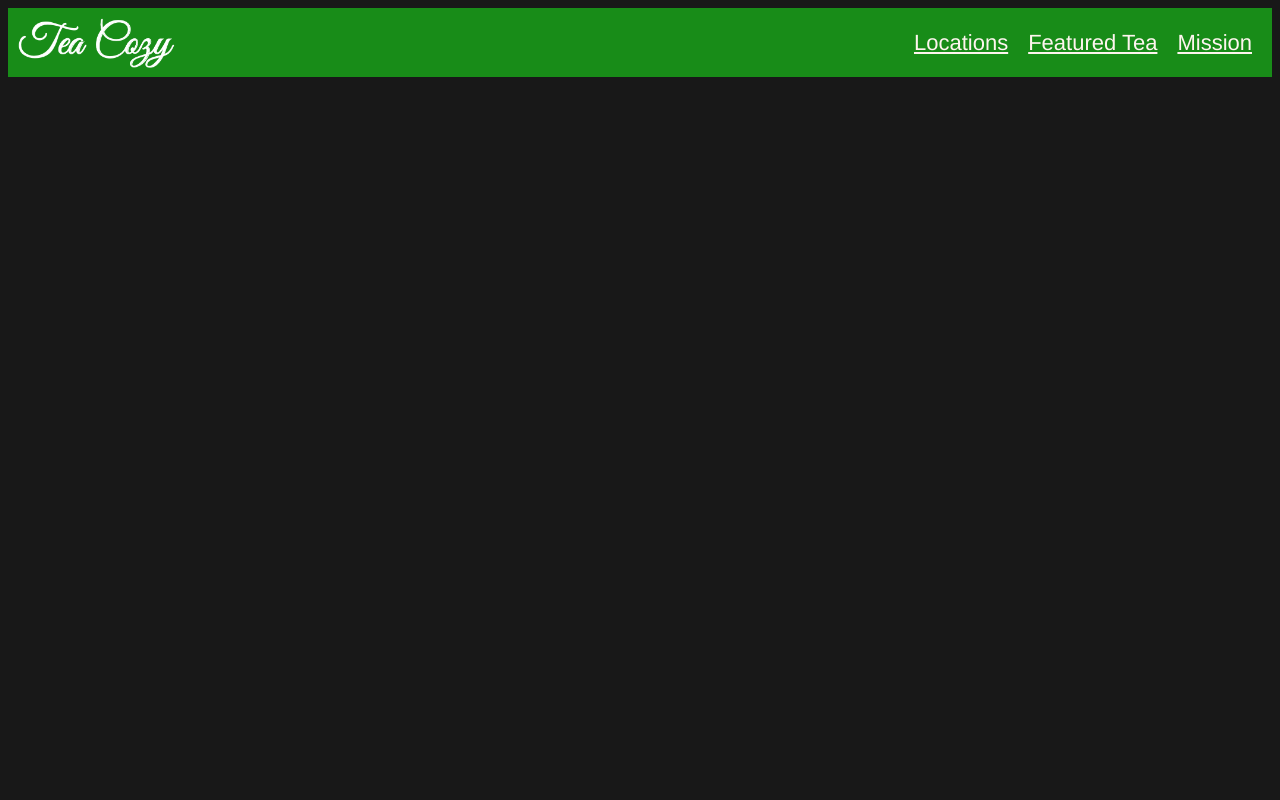
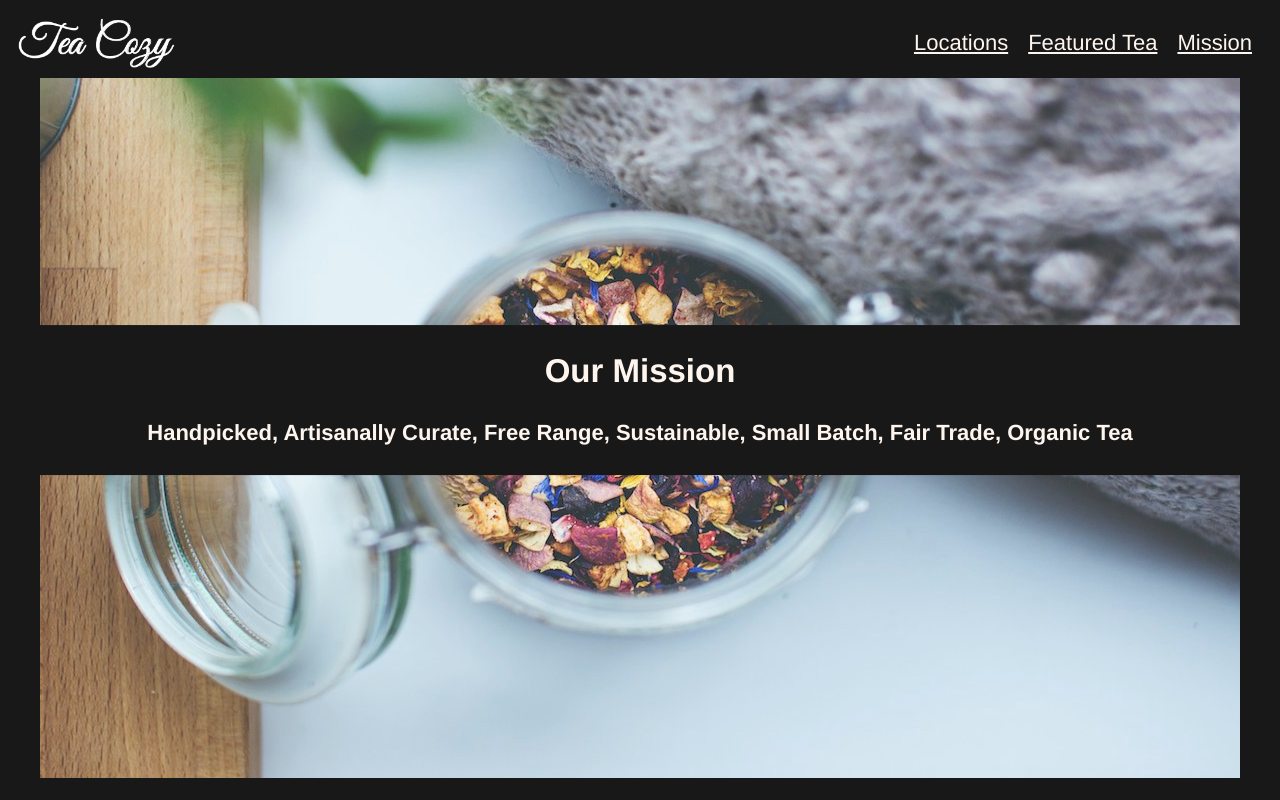
Before and after one commit to mattburnett-repo/tea-cozy, a plain HTML site: page index.html in a window 1280 px wide. Drawn offline with Linux system fonts and the light colour scheme.

Commit message:
first iteration on mission section. image and text centering are still off

```diff
--- a/index.html
+++ b/index.html
@@ -15,10 +15,17 @@
         <a href="#locations">Locations</a>
     </nav>
 
-    <!-- <section class="mission">
-        <p>Mission</p>
+    <section class="mission">
+        <div class="container">
+            <img src="./images/img-mission-background.jpeg">
+            <div class="overlayText">
+                <h2>Our Mission</h2>
+                <h4>Handpicked, Artisanally Curate, Free Range, Sustainable, Small Batch, Fair Trade, Organic Tea</h4>
+            </div>
+        </div>
     </section>
-    <section class="featuredTea">
+
+    <!-- <section class="featuredTea">
         <p>Tea of the month</p>
     </section>
     <section class="locations">
--- a/style.css
+++ b/style.css
@@ -16,7 +16,7 @@ html {
 nav {
     width: 100%;  /* i'm assuming full width */
     height: 69px; /* change it to desired height */
-    background-color: green; /* change to desired color */
+    /* background-color: green; change to desired color */
 }
 
 nav img {
@@ -40,9 +40,37 @@ section {
     text-align: center;
 }
 
-.mission {
-    margin-top: 100px;
-    background-color: green;
+/* .container {
+    position: relative;
+    width: 250px;
+} */
+
+.mission .container img {
+    background-position: center;
+    width: 1200px;
+    height: 700px;
+    /* margin: 10px; */
+}
+
+/* .container .overlayText {
+    position: absolute;
+    left: 0;
+    top: 0;
+    padding: 10px;
+    border: 1px solid #FFF;
+    width: 218px;
+    color: #FFF;
+    margin: 5px;
+} */
+
+/* */
+.overlayText {
+    background-color: black;
+     width: 1200px;
+    position: absolute;
+    top: 50%;
+    left: 50%;
+    transform: translate(-50%, -50%);
 }
 
 .featuredTea {
```
